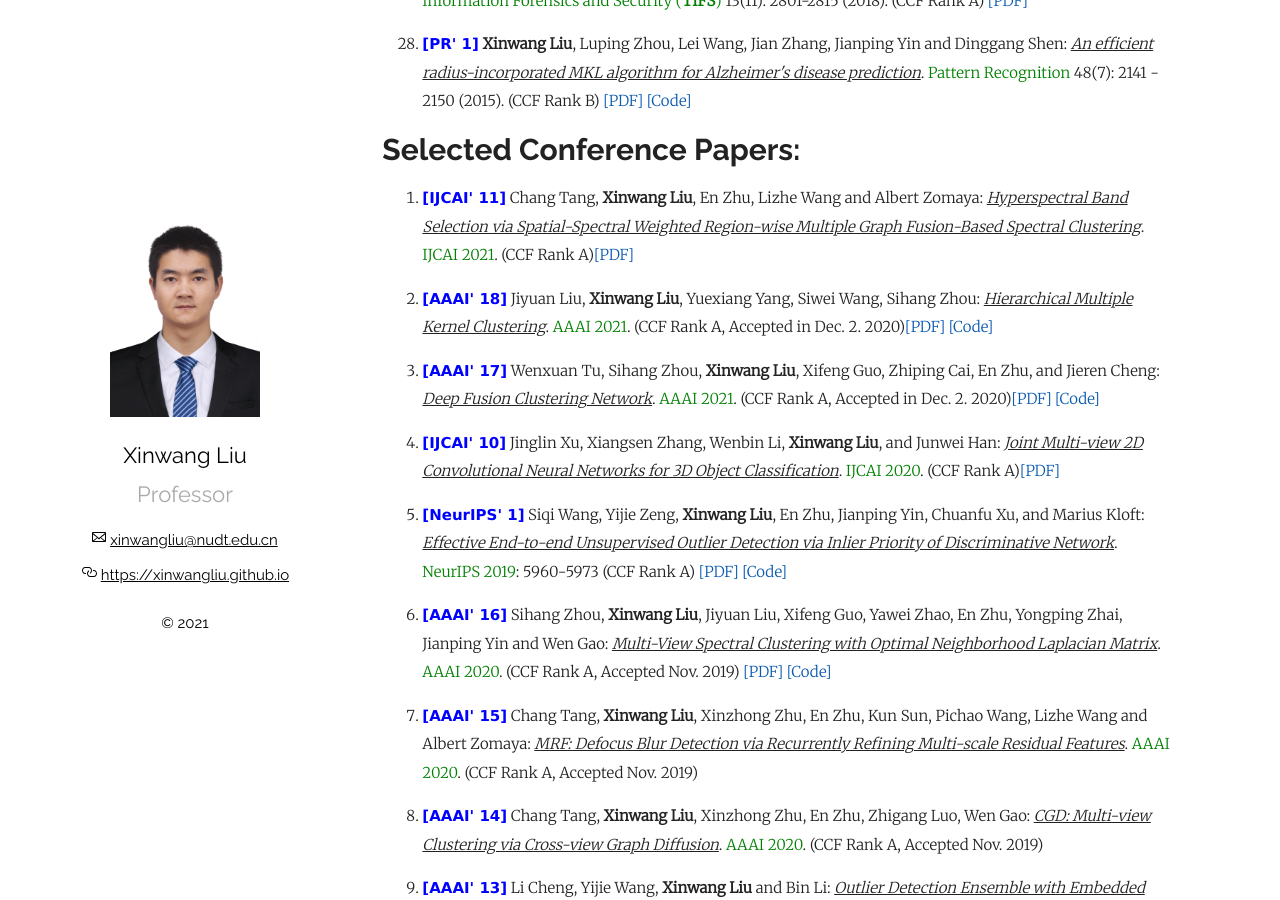
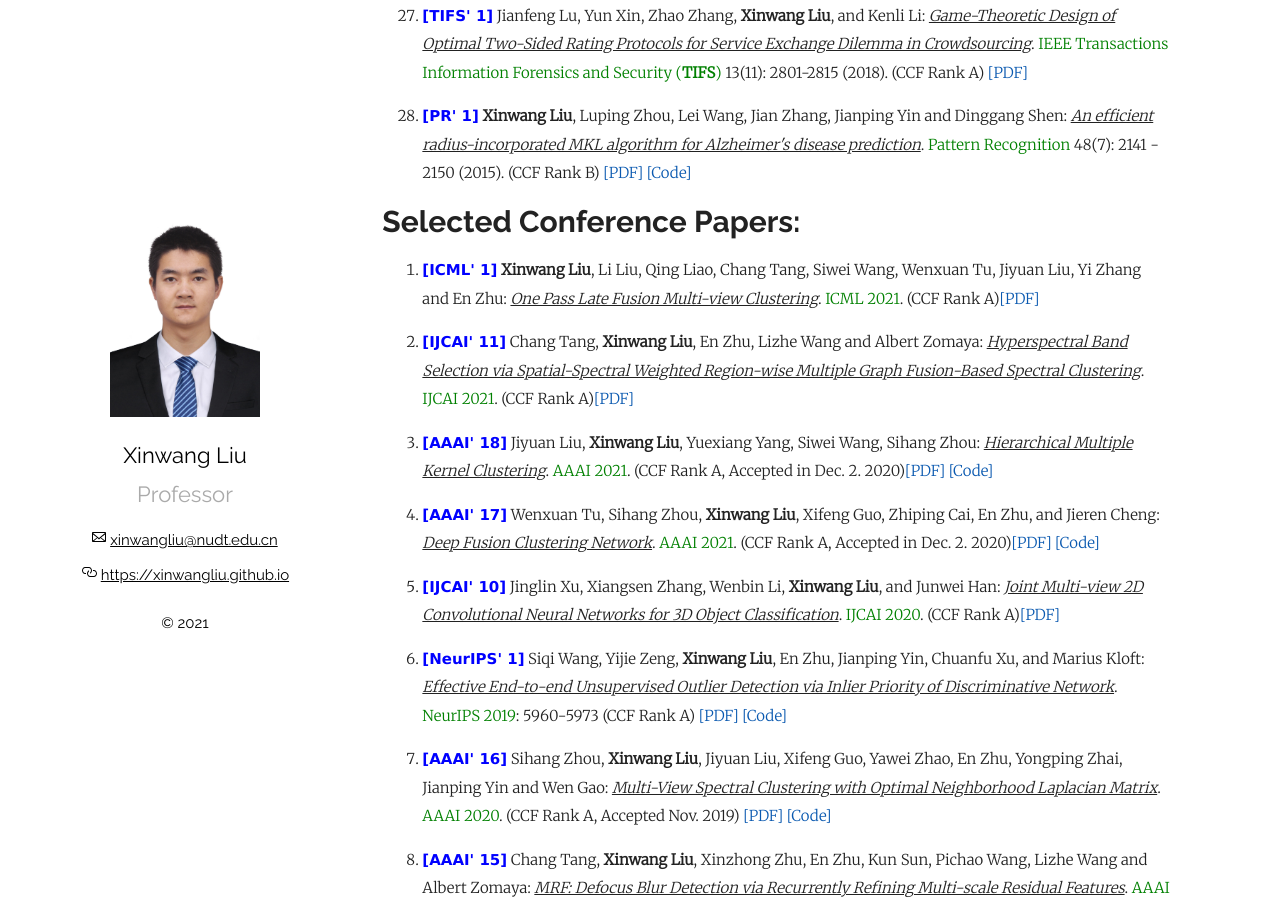
Before and after one commit to wx-liang/xinwangliu.github.io, a Jekyll site: the page built from index.md, in a window 1280 px wide and 900 px high, scrolled down 4495 px. Built offline with Jekyll 4.4.1, drawn with Linux system fonts in a browser that asks for light colours; our own code applies the rules of GitHub Pages for plain Markdown files; some of the changed text lies outside the part shown.

Commit message:
Update index.md

```diff
--- a/index.md
+++ b/index.md
@@ -4,6 +4,8 @@
 ---
 # News
 <ul>
+
+<p style="margin-top: 6px;"><li>[<font color="red">May 08, 2021</font>]  "<b>One Pass Late Fusion Multi-view Clustering</b>" has been accepted by <font color="green">ICML-2021 (International Conference on Machine Learning)</font>.</li></p>
 
  <p style="margin-top: 6px;"><li>[<font color="red">April 29, 2021</font>]  "<b>Hyperspectral Band Selection via Spatial-Spectral Weighted Region-wise Multiple Graph Fusion-Based Spectral Clustering</b>" has been accepted by <font color="green">IJCAI-21 (the 30th International Joint Conference on Artificial Intelligence)</font>.</li></p>
 
@@ -128,6 +130,8 @@
 # Selected Conference Papers:
 
 <ol>
+
+<p style="margin-top: 8px;"><li><font face="verdana" color="blue"><b>[ICML' 1]</b></font> <b>Xinwang Liu</b>, Li Liu, Qing Liao, Chang Tang, Siwei Wang, Wenxuan Tu, Jiyuan Liu, Yi Zhang and En Zhu: <i><u>One Pass Late Fusion Multi-view Clustering</u></i>. <font color="green">ICML 2021</font>. (CCF Rank A)<a href = "	https://icml.cc/Conferences/2021/">[PDF]</a></li></p>
 
  <p style="margin-top: 8px;"><li><font face="verdana" color="blue"><b>[IJCAI' 11]</b></font> Chang Tang, <b>Xinwang Liu</b>, En Zhu, Lizhe Wang and Albert Zomaya: <i><u>Hyperspectral Band Selection via Spatial-Spectral Weighted Region-wise Multiple Graph Fusion-Based Spectral Clustering</u></i>. <font color="green">IJCAI 2021</font>. (CCF Rank A)<a href = "https://www.ijcai21.org/">[PDF]</a></li></p>
 
```
